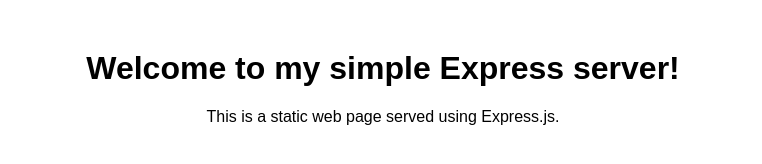
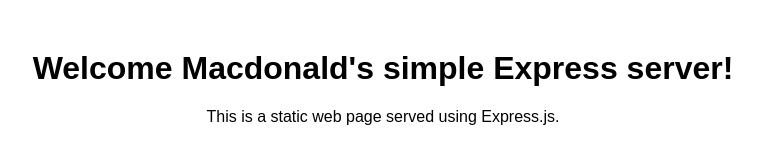
Before and after one commit to thelogicguy/my-gitlab-project, a website: page public/index.html in a window 1280 px wide. Shown: the whole page, without its empty margins (257-1019 px from the left). Drawn offline with Linux system fonts and the light colour scheme.

Commit message:
updated index.html file

```diff
--- a/public/index.html
+++ b/public/index.html
@@ -14,7 +14,7 @@
   </style>
 </head>
 <body>
-  <h1>Welcome to my simple Express server!</h1>
+  <h1>Welcome Macdonald's simple Express server!</h1>
   <p>This is a static web page served using Express.js.</p>
 </body>
 </html>
```
